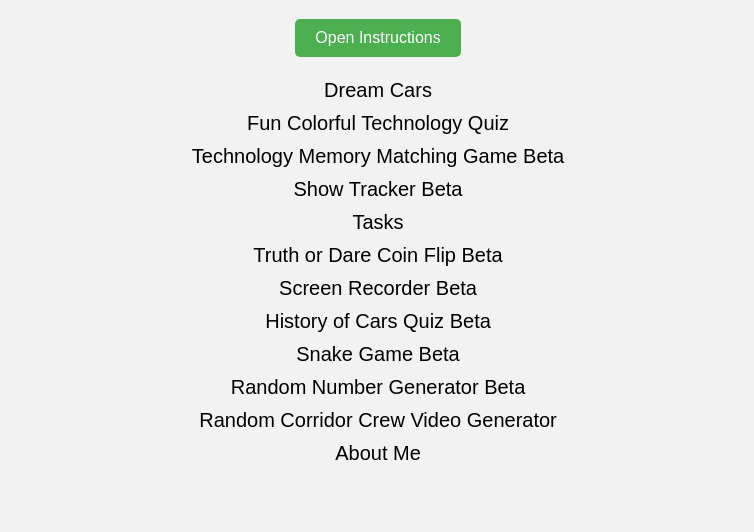
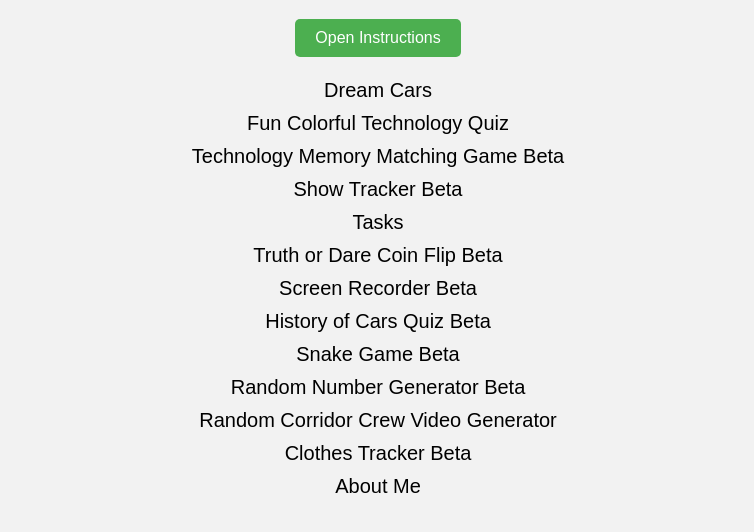
Before and after one commit to codeguyofficial207/Website, a plain HTML site: page index.html in a window 1280 px wide. Shown: the part 100-632 px from the top of the page, without its empty margins (262-1016 px from the left). Drawn offline with Linux system fonts and the light colour scheme.

Commit message:
Update index.html

```diff
--- a/index.html
+++ b/index.html
@@ -137,6 +137,7 @@
 <a href="Snake.html">Snake Game Beta</a>
 <a href="randomnumber.html">Random Number Generator Beta</a>
 <a href="corridorrandom.html">Random Corridor Crew Video Generator</a>
+<a href="clothestracker.html">Clothes Tracker Beta</a>
 <a href="Aboutme.html">About Me</a>
 
 <!-- Start of Globel Code -->
```
